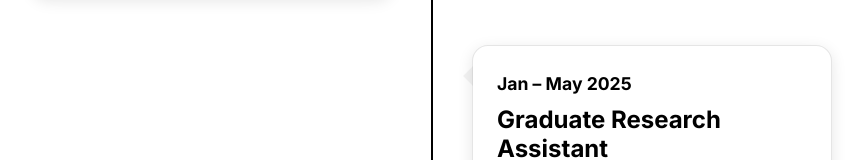
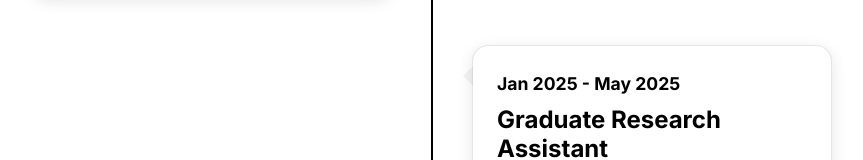
Before and after one commit to saitarunreddye/saitarun, a React (Create React App) app: page / in a window 1280 px wide. Shown: the part 3337-3497 px from the top of the page, without its empty margins (208-1071 px from the left). Built offline with nearby package versions, Linux system fonts and the light colour scheme.

Commit message:
Update Cloud & DevOps percentage to 60% and fix Graduate Research Assistant timeline

```diff
--- a/src/components/About.tsx
+++ b/src/components/About.tsx
@@ -31,7 +31,7 @@ const About: React.FC = () => {
     {
       name: "Cloud & DevOps",
       subtitle: "AWS, CI/CD",
-      percentage: 85
+      percentage: 60
     },
     {
       name: "Data Engineering",
@@ -53,7 +53,7 @@ const About: React.FC = () => {
       description: "Designed and shipped Flask + Angular microservices for an incentive platform serving 20,000+ users. Built secure JWT REST APIs, real-time dashboards, and automated CI/CD with Docker + GitHub Actions."
     },
     {
-      year: "Jan – May 2025",
+      year: "Jan 2025 - May 2025",
       title: "Graduate Research Assistant",
       company: "Cleveland State University",
       description: "Developed Python dashboards and Flask microservices for student data visualization; optimized DB queries + caching to reduce downtime by 15%."
```
